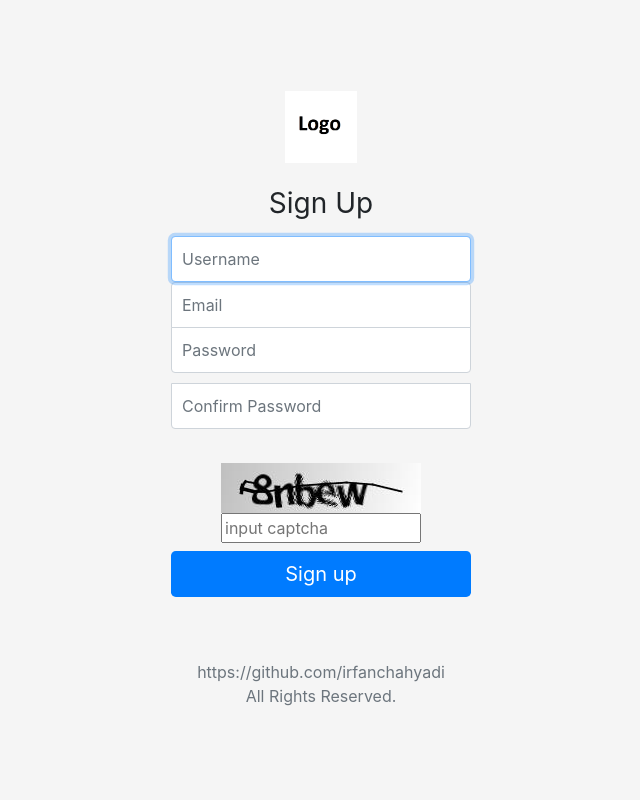
After one commit to irfanchahyadi/Web-Dashboard, a Flask app: page /signup/ in a window 1280 px wide. The commit adds this page. Shown: the whole page, without its empty margins (319-959 px from the left). Run offline with Flask 2, Linux system fonts and the light colour scheme; some libraries are stand-ins or nearby versions.

```diff
--- a/app.py
+++ b/app.py
@@ -1,12 +1,12 @@
-from flask import Flask, render_template
+from flask import Flask, render_template, request, session, redirect, url_for
 from datetime import datetime, timedelta
 import pandas as pd
-import sqlite3
+import sqlite3, hashlib, os, random
 
 app = Flask(__name__)
+app.secret_key = "super secret key"
 conn = sqlite3.connect('data/web.db', check_same_thread=False)
 
-@app.route('/')
 @app.route('/dashboard/')
 def dashboard():
     w_all = pd.read_sql("select * from w_all", conn)
@@ -31,5 +31,72 @@ def pod():
     kemarin = datetime.now() - timedelta(days=1)
     return render_template('pod.html', date=kemarin.strftime("%d %b %Y"), data=data)
 
+@app.route('/', methods=['GET','POST'])
+@app.route('/login/', methods=['GET','POST'])
+def login():
+    msg = ''
+    sts = ''
+    if request.method == 'POST':
+        usr = request.form['username']
+        pwd = request.form['password']
+        hash_pwd = hashlib.sha1(pwd.encode('utf-8')).hexdigest()
+        cur = conn.cursor()
+        cur.execute("select password from w_user where username='{}'".format(usr))
+        key = cur.fetchone()
+        if key:
+            if hash_pwd == key[0]:
+                # cur2 = conn.cursor()
+                # cur2.execute("exec w_user_login '{}'".format(nip))
+                # conn.commit()
+                session['username'] = usr
+                return redirect(url_for('dashboard'))
+            else:
+                msg = 'Username or password invalid'
+                sts = 'NOT OK'
+        else:
+            msg = 'Username or password invalid'
+            sts = 'NOT OK'
+    return render_template('login.html', data=msg)
+
+@app.route("/logout/")
+def logout():
+    session['username'] = None
+    return login()
+
+@app.route('/signup/', methods=['GET','POST'])
+def signup():
+    msg = ''
+    sts = ''
+    img = os.listdir('static/images/captcha')[random.randint(0,10)]
+    if request.method == 'POST':
+        nip = request.form['nip']
+        icaptcha = request.form['icaptcha'].replace('.png','')
+        captcha = request.form['captcha']
+        cur = conn.cursor()
+        if icaptcha != hashlib.sha1(captcha.encode('utf-8')).hexdigest():
+            msg = "Captcha salah, mohon input captcha dengan benar"
+            sts = 'NOT OK'
+        elif cur.execute("select count(*) from w_user where nip='{}' and login_count>0".format(nip)).fetchone()[0] > 0:
+            msg = "Nip ini sudah punya akun"
+            sts = 'NOT OK'
+        else:
+            try:
+                cur = conn.cursor()
+                to = cur.execute("select fitalamat from fit where fitkode='{}'".format(nip)).fetchone()
+                if to:
+                    threading.Thread(target=kirimPassword_insert, args=(nip, to[0] + '@nusantara-sakti.com')).start()
+                    # spwd = kirimPassword_insert(nip, to[0] + '@nusantara-sakti.com')
+                    msg = "Anda telah berhasil mendaftar. Silahkan login dengan password yang sudah dikirimkan ke email anda."
+                    sts = 'OK'
+                else:
+                    msg = "Pendaftaran gagal. Nip salah ketik atau anda belum punya email @nusantara-sakti.com."
+                    sts = 'NOT OK'
+            except Exception as e:
+                msg = str(e)
+                msg += "Pendaftaran gagal. Silahkan hubungi admin untuk keterangan lebih lanjut."
+                sts = 'NOT OK'
+    data = {"msg": msg, "img": img, "sts": sts}
+    return render_template('signup.html', data=data)
+
 if __name__ == "__main__":
     app.run(host="0.0.0.0", port=8000)
--- /dev/null
+++ b/static/css/signin.css
@@ -0,0 +1,49 @@
+html,
+body {
+  height: 100%;
+}
+
+body {
+  display: -ms-flexbox;
+  display: -webkit-box;
+  display: flex;
+  -ms-flex-align: center;
+  -ms-flex-pack: center;
+  -webkit-box-align: center;
+  align-items: center;
+  -webkit-box-pack: center;
+  justify-content: center;
+  padding-top: 40px;
+  padding-bottom: 40px;
+  background-color: #f5f5f5;
+}
+
+.form-signin {
+  width: 100%;
+  max-width: 330px;
+  padding: 15px;
+  margin: 0 auto;
+}
+.form-signin .checkbox {
+  font-weight: 400;
+}
+.form-signin .form-control {
+  position: relative;
+  box-sizing: border-box;
+  height: auto;
+  padding: 10px;
+  font-size: 16px;
+}
+.form-signin .form-control:focus {
+  z-index: 2;
+}
+.form-signin input[type="email"] {
+  margin-bottom: -1px;
+  border-bottom-right-radius: 0;
+  border-bottom-left-radius: 0;
+}
+.form-signin input[type="password"] {
+  margin-bottom: 10px;
+  border-top-left-radius: 0;
+  border-top-right-radius: 0;
+}
--- a/templates/header.html
+++ b/templates/header.html
@@ -25,12 +25,12 @@
           </li>
         </ul>
 
-        {% if session['nip']: %}
+        {% if session['username']: %}
 
         <ul class="navbar-nav">
           <li class="nav-item dropdown">
             <a class="nav-link dropdown-toggle" href="#" id="dropdown06" data-toggle="dropdown" aria-haspopup="true" aria-expanded="false"><i class="fas fa-user-circle fa-lg"></i>
-            {{ session['nip'] }}</a>
+            {{ session['username'] }}</a>
             <div class="dropdown-menu dropdown-menu-right" aria-labelledby="dropdown06">
               <div role="separator" class="divider"></div>
               <a class="dropdown-item" href="#">Account</a>
--- a/templates/outer.html
+++ b/templates/outer.html
@@ -8,6 +8,7 @@
 
 <body>
 
+{% if session['username']: %}
 <!-- ########################################## DISINI TOP NAVBAR ########################################## -->
 
 {% include 'header.html' %}
@@ -41,11 +42,16 @@
 
   <main role="main" class="col-md-12 ml-sm-auto col-lg-10 pt-3 px-4">
 
+
 <!-- ########################################## DISINI FRAME UTAMA ########################################## -->
 
 {% block body %}
 {% endblock %}
 
+{% else: %}
+<H3>Login dolo dongs.</H3>
+
+{% endif %}
   </main>
 
   <script type="text/javascript">
--- /dev/null
+++ b/templates/signup.html
@@ -0,0 +1,54 @@
+<html lang="en">
+<head>
+	<title>Sign Up</title>
+	{% include 'head.html' %}
+	<link href="/static/css/signin.css" rel="stylesheet" >
+</head>
+<body class="text-center" style="">
+	<div class="col">
+	<form class="form-signin" action="/signup/" method="POST">
+		<a href="/">
+	      <img class="mb-4" src="/static/images/logo.png" alt="" width="72" height="72">
+	    </a>
+	    <div class="mb-2">
+	      <h1 class="h3 mb-3 font-weight-normal">Sign Up</h1>
+
+	      <label for="username" class="sr-only">Username</label>
+	      <input type="text" id="username" class="form-control" placeholder="Username" name="username" required="" autofocus="">
+
+	      <label for="email" class="sr-only">Email</label>
+	      <input type="email" id="email" class="form-control" placeholder="Email" name="email" required="" autofocus="">
+
+	      <label for="password" class="sr-only">Password</label>
+	      <input type="password" id="password" class="form-control" placeholder="Password" name="password" required="" autofocus="">
+
+	      <label for="repassword" class="sr-only">Confirm Password</label>
+	      <input type="password" id="repassword" class="form-control" placeholder="Confirm Password" name="repassword" required="" autofocus="">
+
+	      <div>
+		      <img src="/static/images/captcha/{{ data['img'] }}" width="200" height="50" class="mt-4" >
+		      <input type="hidden" id="icaptcha" name="icaptcha" value="{{ data['img'] }}">
+		      <label for="inputEmail" class="sr-only">Username</label>
+		      <input type="text" id="captcha" placeholder="input captcha" name="captcha" required="" autofocus="" style="width: 200px">
+		  </div>
+
+	  </div>
+	  <button class="btn btn-lg btn-primary btn-block" type="submit">Sign up</button>
+
+	</form>
+
+	<div class="col text-center col-7 mx-auto">
+	{% if data['sts'] == "OK": %}
+	  <p class="text-success mx-auto">{{ data['msg'] }}</p>
+	{% else: %}
+	  <p class="text-danger mx-auto">{{ data['msg'] }}</p>
+	{% endif %}
+	</div>
+
+	<div class="col text-center">
+	<p class="mt-5 mb-3 text-muted">https://github.com/irfanchahyadi<br>All Rights Reserved.</p>
+	</div>
+	</div>
+ </body>
+
+</html>
```
Also changed, not shown: data/create_database.py (+17 -1 lines), templates/login.html (added, +30 -0 lines), data/web.db, static/images/captcha/00aa5b916e8d6615578c3ada62072ae7b20aa9b6.png (added), static/images/captcha/00e6697beeaa219a70615a14bc5f667982572ba5.png (added), static/images/captcha/0a13b839ec3935ae2f46e0dae2ad0b11426b3e64.png (added), static/images/captcha/0a263fbf7ed8f47b74e1014aab818ff9bc63a2c1.png (added), static/images/captcha/0a666cacc7e7d5a4549367b346af85d9fcf522d8.png (added), static/images/captcha/0b79c619287c8bf5c63f0848170920b46eb885c7.png (added), static/images/captcha/0bb3bfef98b2c9370523f11f8f005e9ccdf66329.png (added), static/images/captcha/0c38aed42934069ab43c156266e1674c6df12b68.png (added), static/images/captcha/0c5a587125c65e75978a572fe0b07069578a3e21.png (added), static/images/captcha/0cc905fdbd92103e689b0890404b9e7689706989.png (added), static/images/logo.png (added).
